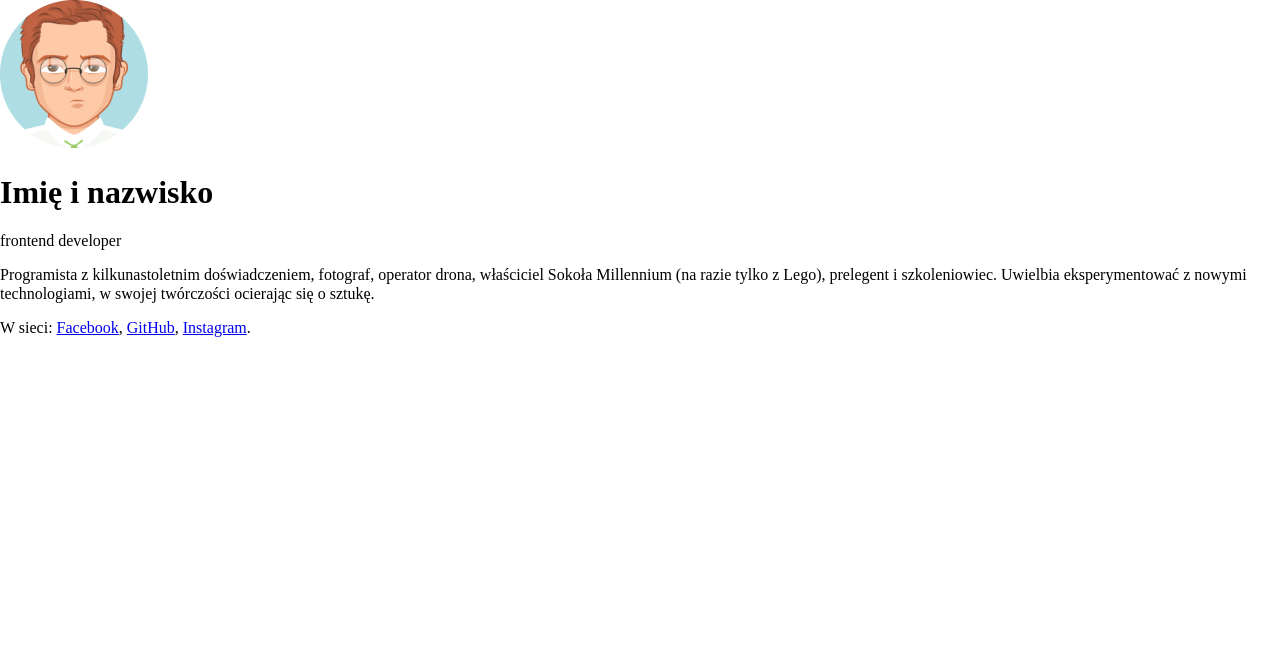
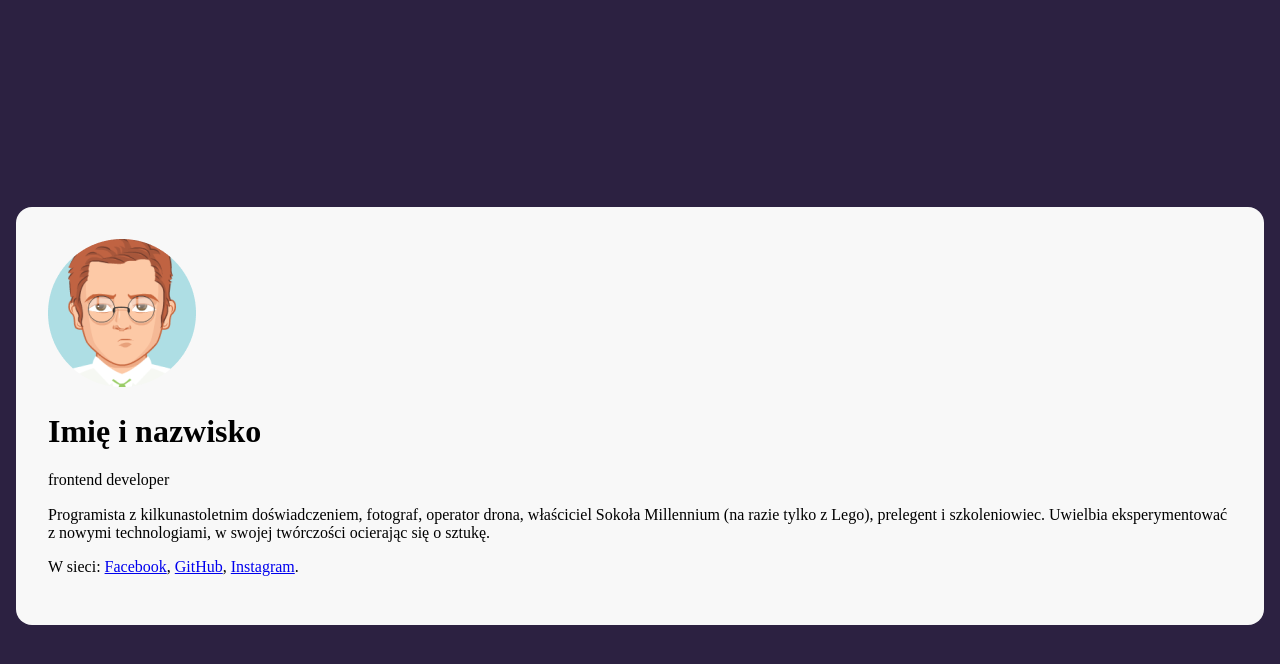
Before and after one commit to Angelika-Borko/business-card-2023, a plain HTML site: page index.html in a window 1280 px wide. Drawn offline with Linux system fonts and the light colour scheme.

Commit message:
basic styles for background & style

```diff
--- a/index.html
+++ b/index.html
@@ -8,7 +8,7 @@
   <link href="normalize.css" type="text/css" rel="stylesheet">
 </head>
 <body>
-    <main>
+    <main class="card">
 <article>
     <img src="/avatar.png" alt="awatar">
     <header>
--- a/style.css
+++ b/style.css
@@ -0,0 +1,14 @@
+body {
+    background: #2C2141;
+    min-height: 100vh;
+    display: flex;
+    align-content: center;
+    align-items: center;
+    padding: 16px;
+}
+
+.card {
+    border-radius: 16px;
+    background: #F8F8F8;
+    padding: 32px;
+}
```
